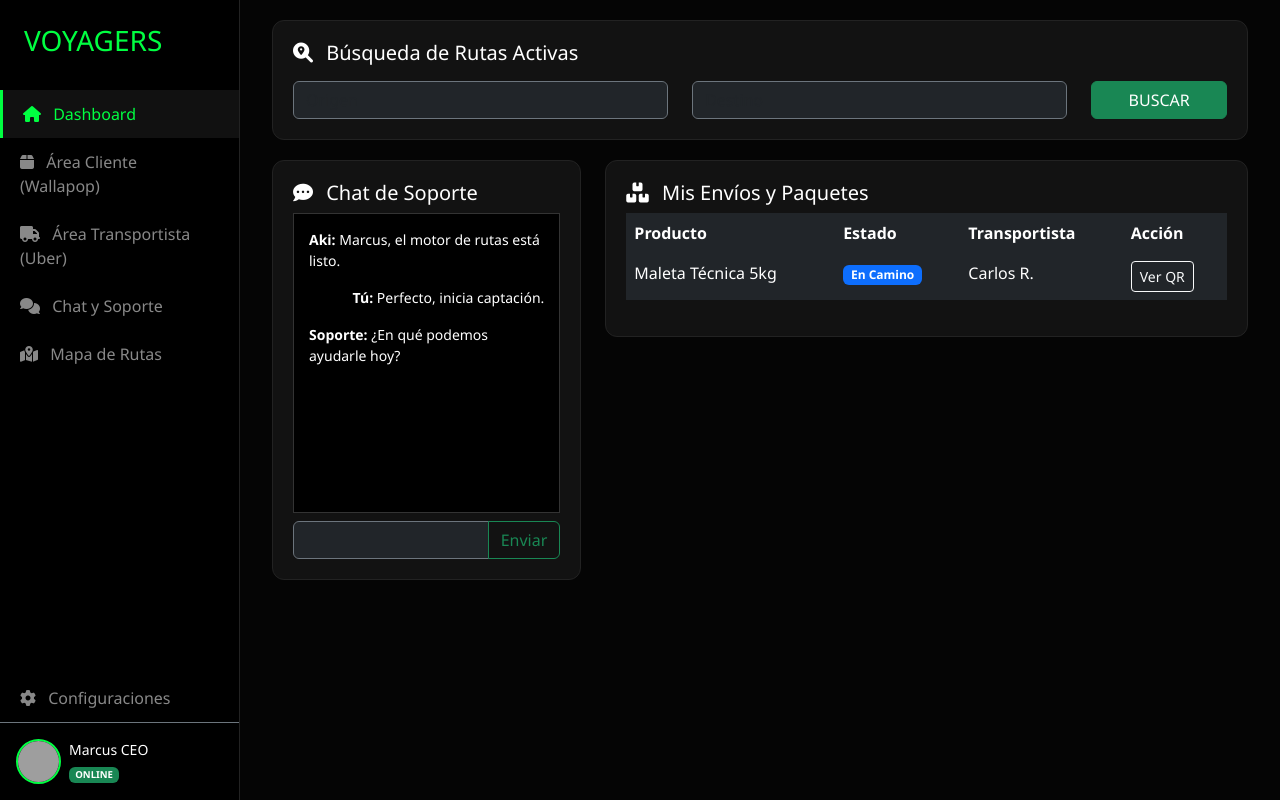
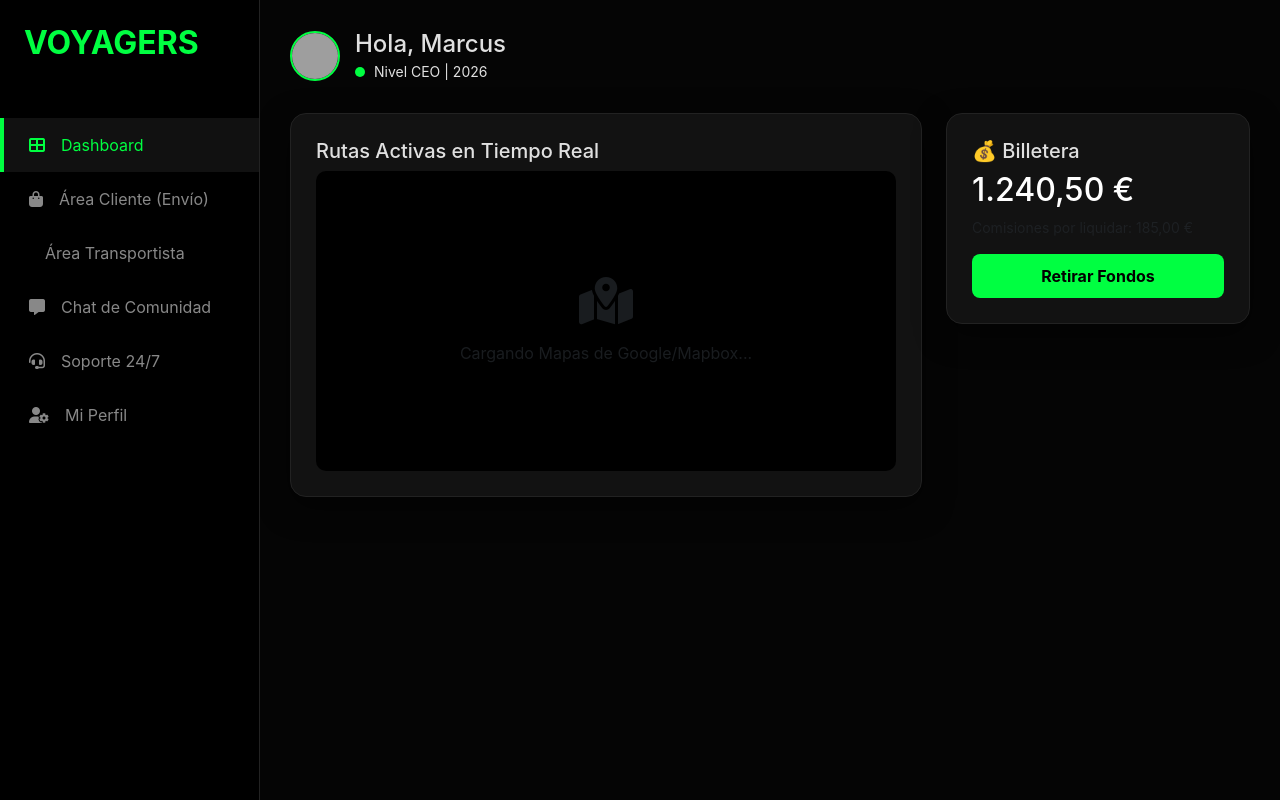
Before and after one commit to xexeu84/voyagers, a Python web app: template templates/dashboard.html in a window 1280 px wide. Run offline with Jinja, Linux system fonts and the light colour scheme; the template is opened without the code that fills it, so the values that code supplies are empty; grey boxes are pictures that could not be loaded.

Commit message:
TOTAL_HUMAN_UI: Desplegando Super-App con todas las áreas funcionales.

```diff
--- a/templates/dashboard.html
+++ b/templates/dashboard.html
@@ -2,82 +2,108 @@
 <html lang="es">
 <head>
     <meta charset="UTF-8"><meta name="viewport" content="width=device-width, initial-scale=1.0">
-    <title>Voyagers 2026 | Global Platform</title>
+    <title>Voyagers | El Futuro de la Logística P2P</title>
     <link rel="stylesheet" href="https://cdn.jsdelivr.net/npm/bootstrap@5.3.0/dist/css/bootstrap.min.css">
-    <link rel="stylesheet" href="https://cdnjs.cloudflare.com/ajax/libs/font-awesome/6.0.0/css/all.min.css">
+    <link rel="stylesheet" href="https://cdnjs.cloudflare.com/ajax/libs/font-awesome/6.4.0/css/all.min.css">
     <style>
-        :root { --main-green: #00ff41; --dark-bg: #050505; --card-bg: #121212; }
-        body { background: var(--dark-bg); color: white; font-family: 'Segoe UI', sans-serif; }
-        .sidebar { height: 100vh; background: black; border-right: 1px solid #222; position: fixed; width: 240px; }
-        .main-content { margin-left: 240px; padding: 20px; }
-        .nav-link { color: #888; transition: 0.3s; padding: 12px 20px; border-radius: 0; }
-        .nav-link:hover, .nav-link.active { color: var(--main-green); background: #111; border-left: 3px solid var(--main-green); }
-        .app-card { background: var(--card-bg); border: 1px solid #222; border-radius: 12px; padding: 20px; margin-bottom: 20px; }
-        .profile-img { width: 45px; height: 45px; border-radius: 50%; border: 2px solid var(--main-green); object-fit: cover; }
-        .chat-box { height: 300px; background: #000; border: 1px solid #333; overflow-y: scroll; padding: 15px; }
+        :root { --accent: #00ff41; --bg: #050505; --card: #121212; --text: #e0e0e0; }
+        body { background: var(--bg); color: var(--text); font-family: 'Inter', sans-serif; overflow-x: hidden; }
+        .sidebar { background: #000; height: 100vh; position: fixed; width: 260px; border-right: 1px solid #222; z-index: 1000; }
+        .main-content { margin-left: 260px; padding: 30px; transition: 0.3s; }
+        .nav-link { color: #888; padding: 15px 25px; display: flex; align-items: center; text-decoration: none; border-left: 4px solid transparent; }
+        .nav-link:hover, .nav-link.active { background: #111; color: var(--accent); border-left-color: var(--accent); }
+        .app-card { background: var(--card); border: 1px solid #222; border-radius: 16px; padding: 25px; margin-bottom: 25px; box-shadow: 0 10px 30px rgba(0,0,0,0.5); }
+        .profile-header { display: flex; align-items: center; gap: 15px; margin-bottom: 30px; }
+        .profile-img { width: 50px; height: 50px; border-radius: 50%; border: 2px solid var(--accent); }
+        .status-dot { width: 10px; height: 10px; background: var(--accent); border-radius: 50%; display: inline-block; margin-right: 5px; }
+        .chat-container { height: 250px; background: #080808; border-radius: 10px; padding: 15px; overflow-y: auto; border: 1px solid #222; }
+        .tab-content { display: none; } .tab-content.active { display: block; }
+        .btn-voyager { background: var(--accent); color: #000; font-weight: 700; border-radius: 8px; padding: 10px 20px; border: none; }
     </style>
 </head>
 <body>
-    <nav class="sidebar d-flex flex-column">
-        <div class="p-4"><h3 style="color:var(--main-green)">VOYAGERS</h3></div>
-        <a href="#" class="nav-link active"><i class="fas fa-home me-2"></i> Dashboard</a>
-        <a href="#" class="nav-link"><i class="fas fa-box me-2"></i> Área Cliente (Wallapop)</a>
-        <a href="#" class="nav-link"><i class="fas fa-truck me-2"></i> Área Transportista (Uber)</a>
-        <a href="#" class="nav-link"><i class="fas fa-comments me-2"></i> Chat y Soporte</a>
-        <a href="#" class="nav-link"><i class="fas fa-map-marked-alt me-2"></i> Mapa de Rutas</a>
-        <a href="#" class="nav-link mt-auto"><i class="fas fa-cog me-2"></i> Configuraciones</a>
-        <div class="p-3 border-top border-secondary">
-            <div class="d-flex align-items-center">
-                <img src="https://ui-avatars.com/api/?name=Marcus&background=00ff41&color=000" class="profile-img me-2">
-                <div><small class="d-block">Marcus CEO</small><span class="badge bg-success" style="font-size: 0.6em">ONLINE</span></div>
+
+<aside class="sidebar">
+    <div class="p-4 mb-4"><h2 class="fw-bold" style="color:var(--accent)">VOYAGERS</h2></div>
+    <nav>
+        <a href="javascript:void(0)" onclick="showTab('home')" class="nav-link active"><i class="fas fa-th-large me-3"></i> Dashboard</a>
+        <a href="javascript:void(0)" onclick="showTab('cliente')" class="nav-link"><i class="fas fa-shopping-bag me-3"></i> Área Cliente (Envío)</a>
+        <a href="javascript:void(0)" onclick="showTab('transportista')" class="nav-link"><i class="fas fa-steering-wheel me-3"></i> Área Transportista</a>
+        <a href="javascript:void(0)" onclick="showTab('chat')" class="nav-link"><i class="fas fa-comment-alt me-3"></i> Chat de Comunidad</a>
+        <a href="javascript:void(0)" onclick="showTab('soporte')" class="nav-link"><i class="fas fa-headset me-3"></i> Soporte 24/7</a>
+        <a href="javascript:void(0)" onclick="showTab('config')" class="nav-link"><i class="fas fa-user-cog me-3"></i> Mi Perfil</a>
+    </nav>
+</aside>
+
+<main class="main-content">
+    <div id="home" class="tab-content active">
+        <div class="profile-header">
+            <img src="https://ui-avatars.com/api/?name=Marcus&background=00ff41&color=000" class="profile-img">
+            <div><h4 class="m-0">Hola, Marcus</h4><small><span class="status-dot"></span> Nivel CEO | 2026</small></div>
+        </div>
+        <div class="row">
+            <div class="col-md-8">
+                <div class="app-card">
+                    <h5>Rutas Activas en Tiempo Real</h5>
+                    <div id="map" style="height: 300px; background: #000; border-radius: 10px; display: flex; align-items: center; justify-content: center;">
+                        <span class="text-muted"><i class="fas fa-map-marked-alt fa-3x mb-3 d-block text-center"></i> Cargando Mapas de Google/Mapbox...</span>
                     </div>
                 </div>
-    </nav>
-
-    <main class="main-content">
-        <div class="container-fluid">
+            </div>
+            <div class="col-md-4">
                 <div class="app-card">
-                <h5><i class="fas fa-search-location me-2"></i> Búsqueda de Rutas Activas</h5>
-                <div class="row mt-3">
-                    <div class="col-md-5"><input type="text" class="form-control bg-dark text-white border-secondary" placeholder="Origen"></div>
-                    <div class="col-md-5"><input type="text" class="form-control bg-dark text-white border-secondary" placeholder="Destino"></div>
-                    <div class="col-md-2"><button class="btn btn-success w-100">BUSCAR</button></div>
+                    <h5>💰 Billetera</h5>
+                    <h2 class="text-white">1.240,50 €</h2>
+                    <p class="text-muted small">Comisiones por liquidar: 185,00 €</p>
+                    <button class="btn-voyager w-100">Retirar Fondos</button>
+                </div>
+            </div>
         </div>
     </div>
 
+    <div id="cliente" class="tab-content">
+        <h3>Publicar nuevo envío</h3>
+        <div class="app-card">
             <div class="row">
-                <div class="col-md-4">
-                    <div class="app-card">
-                        <h5><i class="fas fa-comment-dots me-2"></i> Chat de Soporte</h5>
-                        <div class="chat-box mb-2">
-                            <p class="small"><strong>Aki:</strong> Marcus, el motor de rutas está listo.</p>
-                            <p class="small text-end"><strong>Tú:</strong> Perfecto, inicia captación.</p>
-                            <p class="small"><strong>Soporte:</strong> ¿En qué podemos ayudarle hoy?</p>
+                <div class="col-md-6 mb-3"><label>¿Qué envías?</label><input type="text" class="form-control bg-dark border-secondary text-white" placeholder="Ej: Maleta de mano 10kg"></div>
+                <div class="col-md-3 mb-3"><label>Origen</label><input type="text" class="form-control bg-dark border-secondary text-white" placeholder="Madrid"></div>
+                <div class="col-md-3 mb-3"><label>Destino</label><input type="text" class="form-control bg-dark border-secondary text-white" placeholder="Barcelona"></div>
+                <div class="col-md-12"><button class="btn-voyager">Buscar Transportista</button></div>
             </div>
-                        <div class="input-group"><input type="text" class="form-control bg-dark text-white border-secondary"><button class="btn btn-outline-success">Enviar</button></div>
         </div>
     </div>
 
+    <div id="chat" class="tab-content">
+        <h3>Mensajes Directos</h3>
+        <div class="row">
+            <div class="col-md-4">
+                <div class="app-card p-0">
+                    <div class="list-group list-group-flush">
+                        <a href="#" class="list-group-item list-group-item-action bg-dark text-white border-secondary">Aki (CTO)</a>
+                        <a href="#" class="list-group-item list-group-item-action bg-dark text-white border-secondary">Valentina (CMO)</a>
+                    </div>
+                </div>
+            </div>
             <div class="col-md-8">
                 <div class="app-card">
-                        <h5><i class="fas fa-boxes me-2"></i> Mis Envíos y Paquetes</h5>
-                        <div class="table-responsive">
-                            <table class="table table-dark table-borderless">
-                                <thead><tr><th>Producto</th><th>Estado</th><th>Transportista</th><th>Acción</th></tr></thead>
-                                <tbody>
-                                    <tr>
-                                        <td>Maleta Técnica 5kg</td>
-                                        <td><span class="badge bg-primary">En Camino</span></td>
-                                        <td>Carlos R.</td>
-                                        <td><button class="btn btn-sm btn-outline-light">Ver QR</button></td>
-                                    </tr>
-                                </tbody>
-                            </table>
+                    <div class="chat-container mb-3" id="chatBox">
+                        <p><strong>Aki:</strong> Marcus, el despliegue de la Super-App es un éxito.</p>
+                        <p><strong>Valentina:</strong> Tengo 10 leads listos para registrarse en el área de transportista.</p>
                     </div>
+                    <div class="input-group"><input type="text" class="form-control bg-dark border-secondary text-white"><button class="btn btn-voyager">Enviar</button></div>
                 </div>
             </div>
         </div>
     </div>
 </main>
+
+<script>
+    function showTab(tabId) {
+        document.querySelectorAll('.tab-content').forEach(tab => tab.classList.remove('active'));
+        document.querySelectorAll('.nav-link').forEach(link => link.classList.remove('active'));
+        document.getElementById(tabId).classList.add('active');
+        event.currentTarget.classList.add('active');
+    }
+</script>
 </body>
 </html>
```
Lines whose indentation alone changed are shown as unchanged.
